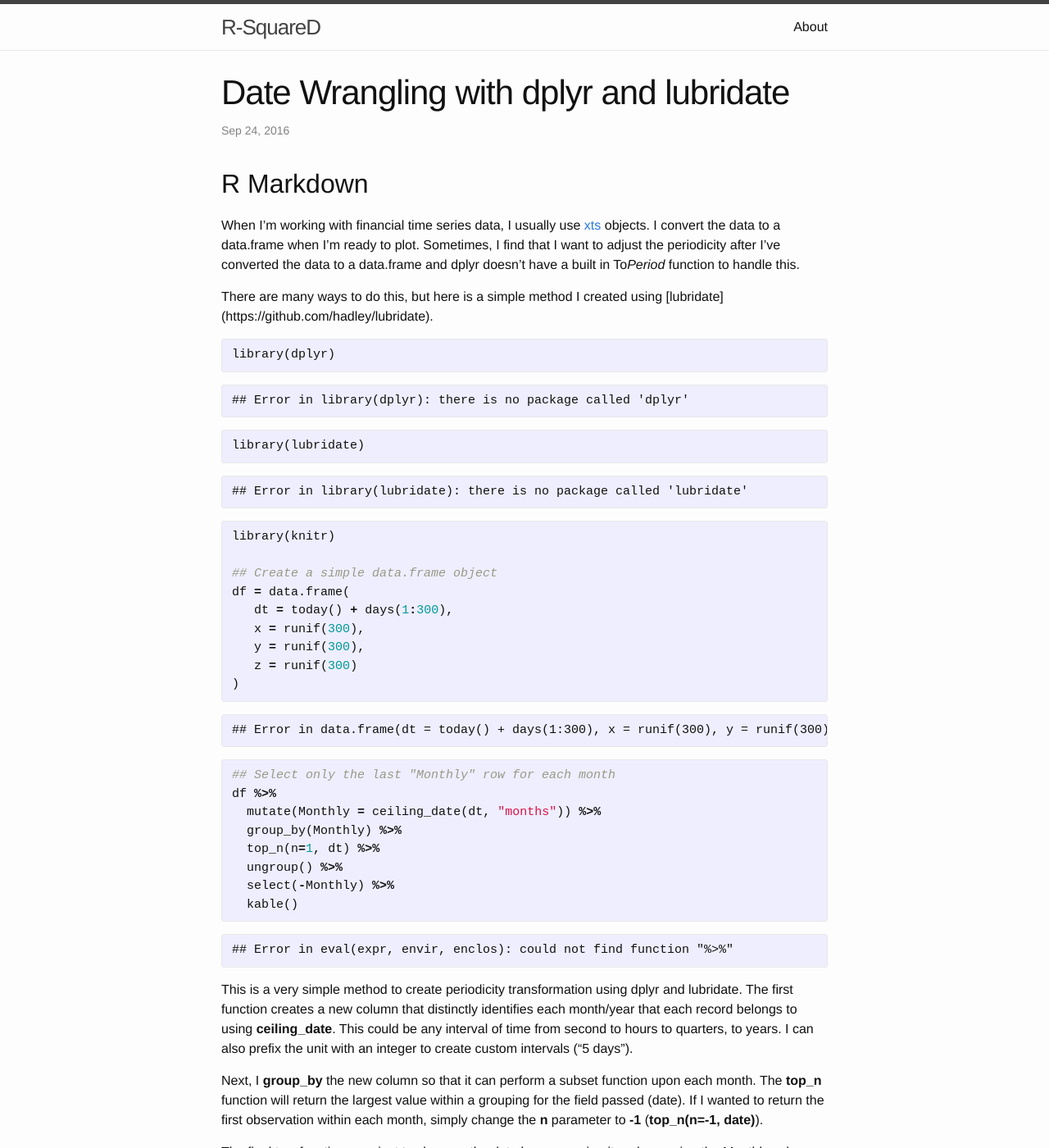
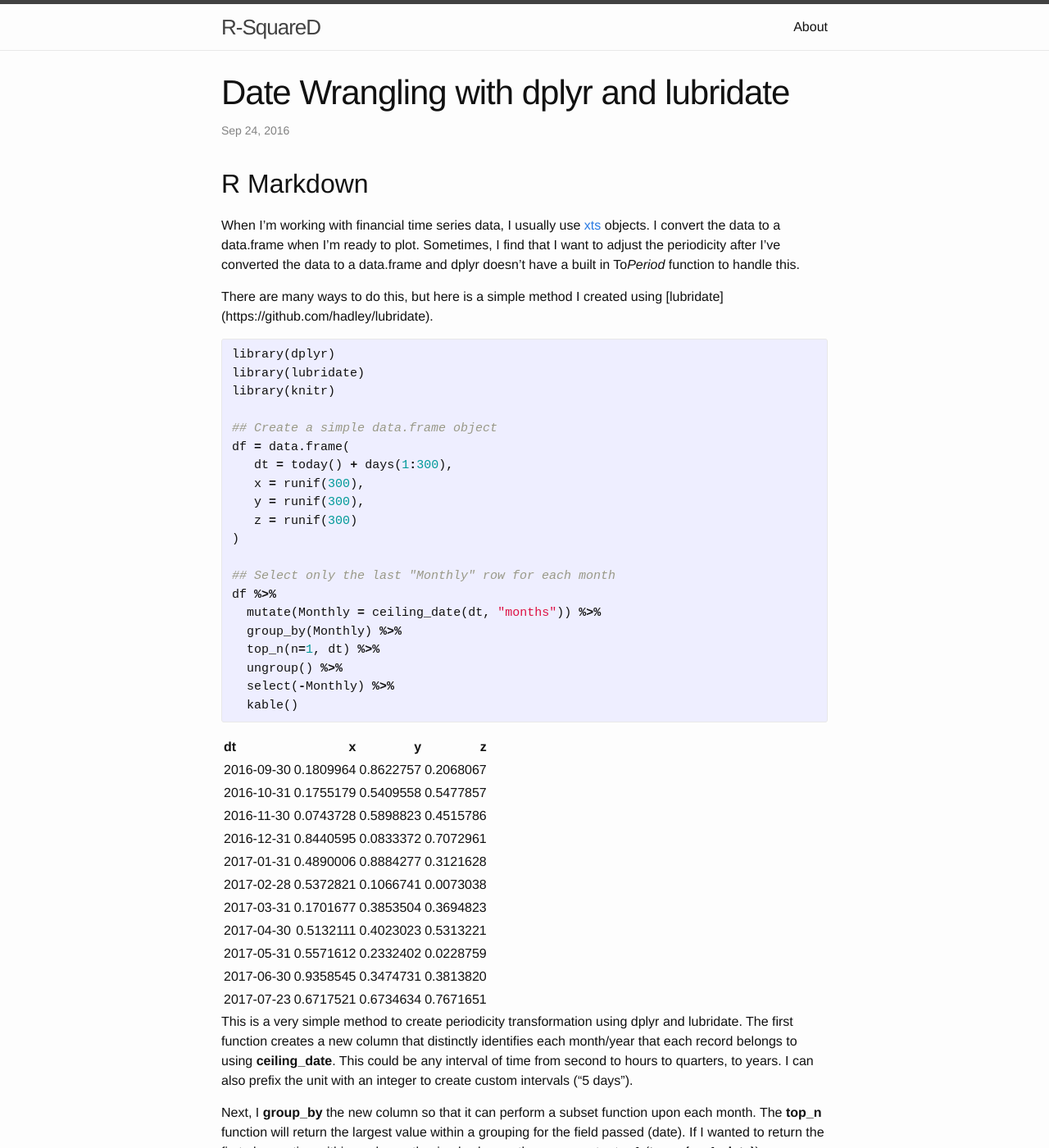
Before and after one commit to DariusTG/dariustg.github.io, a Jekyll site: the page built from _posts/2016-09-24-data-wrangling-with-dplyr-and-lubridate.md, in a window 1280 px wide and 1400 px high. Shown: the whole window at 82% size. Built offline with Jekyll 4.4.1, drawn with Linux system fonts in a browser that asks for light colours; some of the changed text lies outside the part shown.

Commit message:
date wrangling

```diff
--- a/_posts/2016-09-24-data-wrangling-with-dplyr-and-lubridate.md
+++ b/_posts/2016-09-24-data-wrangling-with-dplyr-and-lubridate.md
@@ -16,29 +16,7 @@ There are many ways to do this, but here is a simple method I created using [lub
 
 {% highlight r %}
 library(dplyr)
-{% endhighlight %}
-
-
-
-{% highlight text %}
-## Error in library(dplyr): there is no package called 'dplyr'
-{% endhighlight %}
-
-
-
-{% highlight r %}
 library(lubridate)
-{% endhighlight %}
-
-
-
-{% highlight text %}
-## Error in library(lubridate): there is no package called 'lubridate'
-{% endhighlight %}
-
-
-
-{% highlight r %}
 library(knitr)
 
 ## Create a simple data.frame object
@@ -48,17 +26,7 @@ df = data.frame(
    y = runif(300),
    z = runif(300)
 )
-{% endhighlight %}
 
-
-
-{% highlight text %}
-## Error in data.frame(dt = today() + days(1:300), x = runif(300), y = runif(300), : could not find function "today"
-{% endhighlight %}
-
-
-
-{% highlight r %}
 ## Select only the last "Monthly" row for each month
 df %>%
   mutate(Monthly = ceiling_date(dt, "months")) %>%
@@ -71,9 +39,19 @@ df %>%
 
 
 
-{% highlight text %}
-## Error in eval(expr, envir, enclos): could not find function "%>%"
-{% endhighlight %}
+|dt         |         x|         y|         z|
+|:----------|---------:|---------:|---------:|
+|2016-09-30 | 0.1809964| 0.8622757| 0.2068067|
+|2016-10-31 | 0.1755179| 0.5409558| 0.5477857|
+|2016-11-30 | 0.0743728| 0.5898823| 0.4515786|
+|2016-12-31 | 0.8440595| 0.0833372| 0.7072961|
+|2017-01-31 | 0.4890006| 0.8884277| 0.3121628|
+|2017-02-28 | 0.5372821| 0.1066741| 0.0073038|
+|2017-03-31 | 0.1701677| 0.3853504| 0.3694823|
+|2017-04-30 | 0.5132111| 0.4023023| 0.5313221|
+|2017-05-31 | 0.5571612| 0.2332402| 0.0228759|
+|2017-06-30 | 0.9358545| 0.3474731| 0.3813820|
+|2017-07-23 | 0.6717521| 0.6734634| 0.7671651|
 
 This is a very simple method to create periodicity transformation using dplyr and lubridate. The first function creates a new column that distinctly identifies each month/year that each record belongs to using **ceiling_date**. This could be any interval of time from second to hours to quarters, to years. I can also prefix the unit with an integer to create custom intervals ("5 days").
 
@@ -119,9 +97,13 @@ df %>%
 
 
 
-{% highlight text %}
-## Error in eval(expr, envir, enclos): could not find function "%>%"
-{% endhighlight %}
+|dt         |         x|         y|         z|
+|:----------|---------:|---------:|---------:|
+|2016-09-30 | 0.1809964| 0.8622757| 0.2068067|
+|2016-12-31 | 0.8440595| 0.0833372| 0.7072961|
+|2017-03-31 | 0.1701677| 0.3853504| 0.3694823|
+|2017-06-30 | 0.9358545| 0.3474731| 0.3813820|
+|2017-07-23 | 0.6717521| 0.6734634| 0.7671651|
 
 This function is obviously more complicated than the script above, but the **field** parameter adds some challenges. I want my data wrangling functions to follow the dplyr convention of passing expressions as field names. This keeps everything consistent. I use the **deparse** function to convert the expression to a string so that I can access the data. I could use lazyeval for this (which is how dplyr works) but it creates many more complications and unatractive code. There are limitations to deparse but they do not impact this function (see [https://cran.r-project.org/web/packages/lazyeval/vignettes/lazyeval.html]).
 
```
